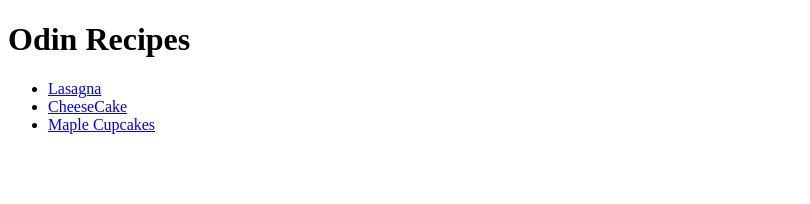
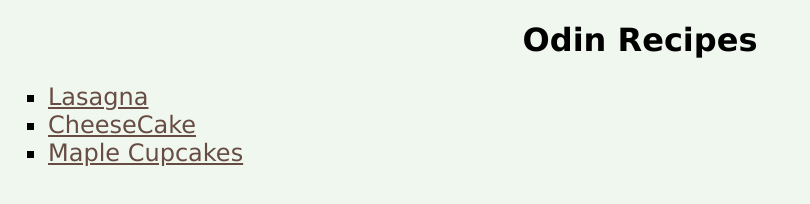
Before and after one commit to ArchitKayal/odin-recipes, a plain HTML site: page index.html in a window 1280 px wide. Shown: the whole page, without its empty margins (0-810 px from the left). Drawn offline with Linux system fonts and the light colour scheme.

Commit message:
created css folder and added css to index.html

```diff
--- /dev/null
+++ b/css/styles.css
@@ -0,0 +1,16 @@
+*{
+    font-family: Verdana, Geneva, Tahoma, sans-serif;
+}
+body{
+    background-color: #F0F7EE;
+}
+.heading{
+    text-align: center;
+}
+ul{
+    list-style-type: square;
+    font-size: 24px;
+}
+a{
+    color: #664C43;
+}
--- a/index.html
+++ b/index.html
@@ -5,9 +5,10 @@
     <meta http-equiv="X-UA-Compatible" content="IE=edge">
     <meta name="viewport" content="width=device-width, initial-scale=1.0">
     <title>Recipes</title>
+    <link rel="stylesheet" href="./css/styles.css">
 </head>
 <body>
-    <h1>Odin Recipes</h1>
+    <h1 class="heading">Odin Recipes</h1>
     <ul>
         <li><a href="./recipes/lasagna.html">Lasagna</a></li>
         <li><a href="./recipes/cheesecake.html">CheeseCake</a></li>
```
